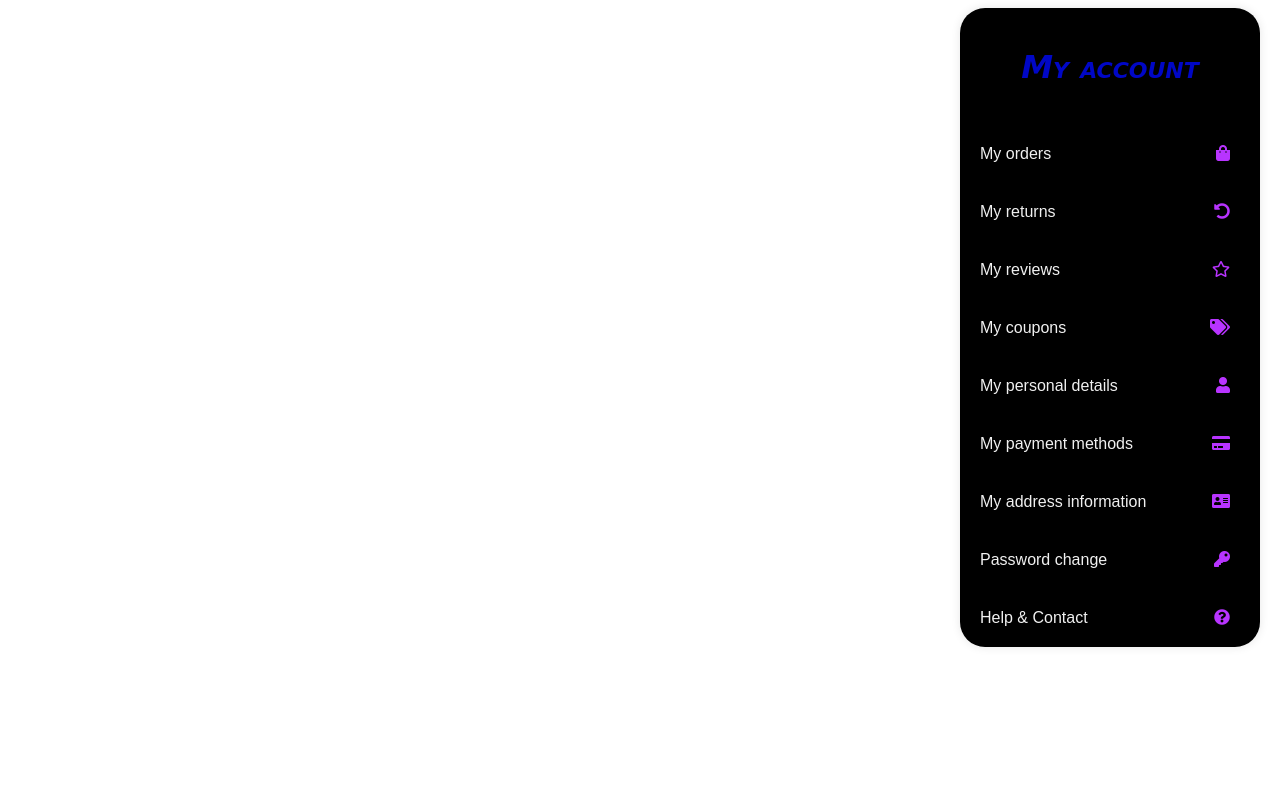
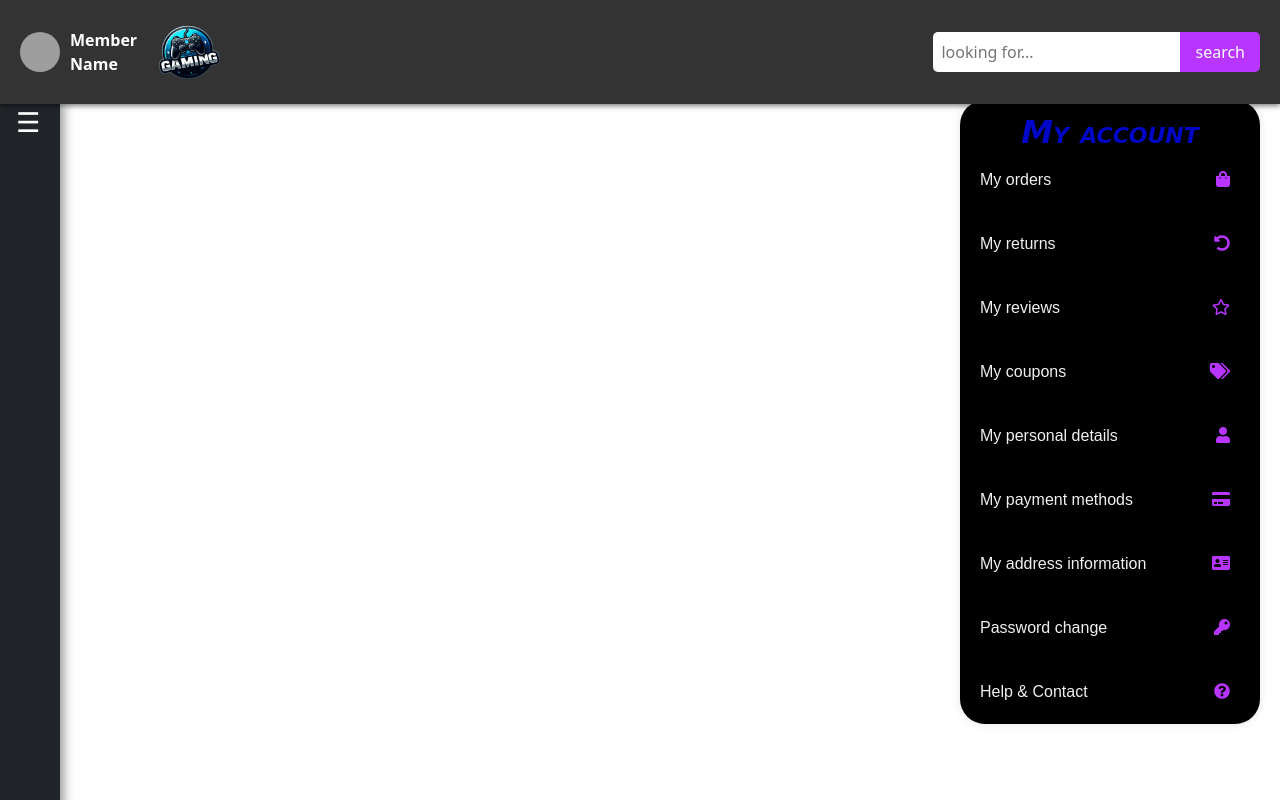
Before and after one commit to erfanalimohammadi/Onlineshop, a Flask app: template templates/user-area.html in a window 1280 px wide. Run offline with Flask 3, Linux system fonts and the light colour scheme; the template is opened without the code that fills it, so the values that code supplies are empty; grey boxes are pictures that could not be loaded.

Commit message:
usear area update

```diff
--- a/static/user-area.css
+++ b/static/user-area.css
@@ -1,3 +1,4 @@
+
 #user-area-menu {
     font-family: Arial, sans-serif;
     margin: 0;
@@ -7,7 +8,7 @@
     justify-content: flex-end;
 }
 
-.container {
+.ucontainer {
     position: fixed;
     right: 20px;
     width: 300px;
@@ -17,16 +18,18 @@
 
 }
 
-h2 {
+.menu-items h2 {
     font: italic small-caps bold 16px/2 cursive;
     font-size: 200%;
     position: relative;
     text-align: center;
     color: #0007c6;;
+    margin-bottom: -0.5em;
 }
 
 .menu-items {
     list-style-type: none;
+    margin-top: 100px;
 
 }
 
@@ -49,8 +52,13 @@
     border-bottom: none;
 }
 
+.menu-item:last-child:hover {
+    border-bottom-left-radius: 25px;
+    border-bottom-right-radius: 25px;
+}
 .menu-item:hover {
     background-color: rgba(87, 216, 233, 0.786);
+
 }
 
 .icon {
--- a/templates/user-area.html
+++ b/templates/user-area.html
@@ -5,11 +5,73 @@
     <meta name="viewport" content="width=device-width, initial-scale=1.0">
     <title>User Area</title>
     <link rel="stylesheet" href="https://cdnjs.cloudflare.com/ajax/libs/font-awesome/5.15.4/css/all.min.css">
+    <link href="https://cdn.jsdelivr.net/npm/bootstrap@5.3.0-alpha1/dist/css/bootstrap.min.css" rel="stylesheet">
+    <link rel="stylesheet" href="../static/dashboard.css">
     <link rel="stylesheet" href="../static/user-area.css">
 </head>
 <body>
+    <header>
+        <div class="header">
+            <div class="member-info">
+                <img src="member_picture.jpg" alt="Member Picture">
+                <span>Member Name</span>
+            </div>
+            <div id="logo">
+            <a href="#"><img src="../logo.png" alt="Logo"></a>
+            </div>
+            <div class="search-box">
+                <input type="text" id="searchinput" placeholder="looking for..." required>
+                <button onclick="search()">search</button>
+            </div>
+        </div>
+      </header>
+        <svg style="display:none;">
+            <defs>
+                <g id="Dashboard">
+                    <path fill="#90A4AE" d="M42,48H6c-3.3,0-6-2.7-6-6V6c0-3.3,2.7-6,6-6h36c3.3,0,6,2.7,6,6v36C48,45.3,45.3,48,42,48z"/>
+                    <path fill="#212121" d="M20.8,35.5v-9.6h6.4v9.6h8V22.7H40L24,8.3L8,22.7h4.8v12.8H20.8z"/>
+                </g>
+
+                <g id="Profile">
+                    <path fill="#90A4AE" d="M22.9,20.1h-1.5l-0.5-0.5c1.8-2.1,2.9-4.8,2.9-7.7C23.8,5.3,18.5,0,11.9,0S0,5.3,0,11.9s5.3,11.9,11.9,11.9
+                        c3,0,5.7-1.1,7.7-2.9l0.5,0.5v1.4l9.1,9.1l2.7-2.7L22.9,20.1z M11.9,20.1c-4.5,0-8.2-3.7-8.2-8.2s3.7-8.2,8.2-8.2s8.2,3.7,8.2,8.2
+                        S16.4,20.1,11.9,20.1z"/>
+                </g>
+
+                <g id="Login">
+                    <path fill="#90A4AE" d="M16,14.2c-1,0-1.8,0.8-1.8,1.8s0.8,1.8,1.8,1.8c1,0,1.8-0.8,1.8-1.8S17,14.2,16,14.2z M16,0
+                        C7.2,0,0,7.2,0,16c0,8.8,7.2,16,16,16s16-7.2,16-16C32,7.2,24.8,0,16,0z M19.5,19.5L6.4,25.6l6.1-13.1l13.1-6.1L19.5,19.5z"/>
+                </g>
+
+                <g id="Register">
+                    <path fill="#90A4AE" d="M28.4,3.6h-1.8V0h-3.6v3.6H8.9V0H5.3v3.6H3.6C1.6,3.6,0,5.1,0,7.1L0,32c0,2,1.6,3.6,3.6,3.6h24.9c2,0,3.6-1.6,3.6-3.6V7.1C32,5.1,30.4,3.6,28.4,3.6z M28.4,32H3.6V12.4h24.9V32z M7.1,16H16v8.9H7.1V16z"/>
+                </g>
+            </defs>
+        </svg>
+
+
+        <nav class="navbar navbar-dark bg-dark flex-column nav__cont">
+            <span class="menu-icon">&#9776;</span>
+            <ul class="navbar-nav">
+                <li class="nav-item">
+                    <a class="nav-link" href="#">dashboard</a>
+                </li>
+
+                <li class="nav-item">
+                    <a class="nav-link" href="#">Profile</a>
+                </li>
+
+                <li class="nav-item">
+                    <a class="nav-link" href="#">Login</a>
+                </li>
+
+                <li class="nav-item">
+                    <a class="nav-link" href="#">Register</a>
+                </li>
+            </ul>
+        </nav>
     <div id="user-area-menu">
-    <div class="menu-items container">
+    <div class="menu-items ucontainer">
         <h2>My account</h2>
         <a class="menu-item" href="#">
             <div class="icon"><i class="fas fa-shopping-bag"></i></div>
```
